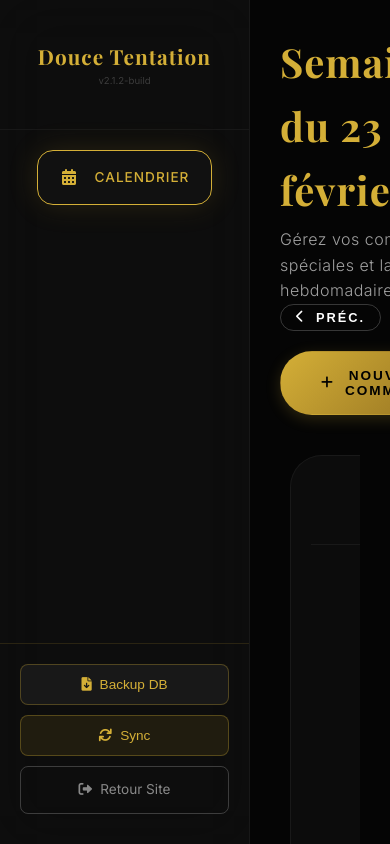
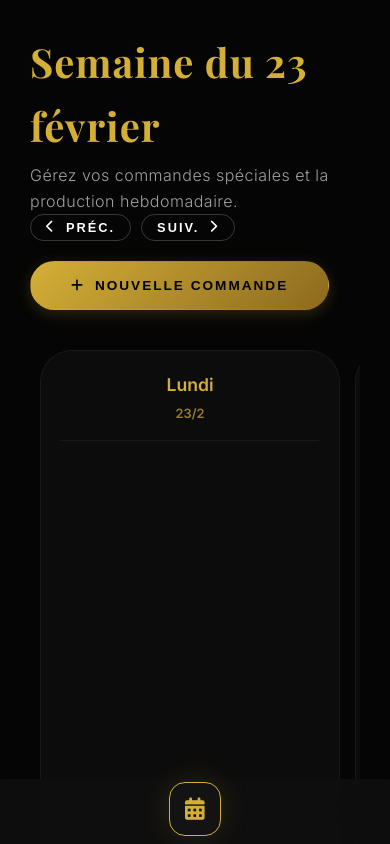
Before and after one commit to Food-order-lu/Douce-tentation, a website: page public/dashboard.html in a window 390 px wide. Drawn offline with nearby package versions, Linux system fonts and the light colour scheme; no server answers; sample sign-in values are in the browser's storage.

Commit message:
feat: finalize tablet optimizations and production config

```diff
--- a/public/css/style.css
+++ b/public/css/style.css
@@ -1256,3 +1256,31 @@ nav {
     color: var(--color-primary);
     font-weight: 500;
 }
+/* Tablet & Mobile Optimizations */
+@media (max-width: 1024px) {
+    .dashboard-layout { grid-template-columns: 80px 1fr; }
+    .sidebar-header h2, .sidebar-nav span, .sidebar-header span { display: none; }
+    .sidebar-header { padding: 20px 10px; }
+    .sidebar-nav a { justify-content: center; padding: 15px; }
+    .sidebar-nav a i { font-size: 1.4rem; }
+    .sidebar-footer .sidebar-btn span { display: none; }
+    .calendar-grid {
+        display: flex !important;
+        overflow-x: auto !important;
+        gap: 15px;
+        padding-bottom: 20px;
+        -webkit-overflow-scrolling: touch;
+    }
+    .day-column { min-width: 300px; scroll-snap-align: start; }
+}
+
+@media (max-width: 768px) {
+    .dashboard-layout { display: flex; flex-direction: column; }
+    .sidebar {
+        position: fixed; bottom: 0; left: 0; width: 100%; height: 65px;
+        flex-direction: row; border-right: none; z-index: 3000;
+    }
+    .sidebar-header, .sidebar-footer { display: none; }
+    .sidebar-nav { flex-direction: row; width: 100%; justify-content: space-around; }
+    .main-content { padding-bottom: 80px; }
+}
--- a/public/dashboard.html
+++ b/public/dashboard.html
@@ -19,9 +19,9 @@
         <!-- Sidebar -->
         <aside class="sidebar">
             <div class="sidebar-header">
-                <h2>Douce Tentation</h2>
-                <span
-                    style="font-size: 0.6rem; color: rgba(255,255,255,0.2); display: block; margin-top: -5px;">v2.1.2-build</span>
+                <h2><span>Douce Tentation</span></h2>
+                <span class="version-tag"
+                    style="font-size: 0.6rem; color: rgba(255,255,255,0.2); display: block; margin-top: -5px;">v2.1.4-production</span>
             </div>
 
             <nav class="sidebar-nav">
```
Also changed, not shown: vercel.json.
